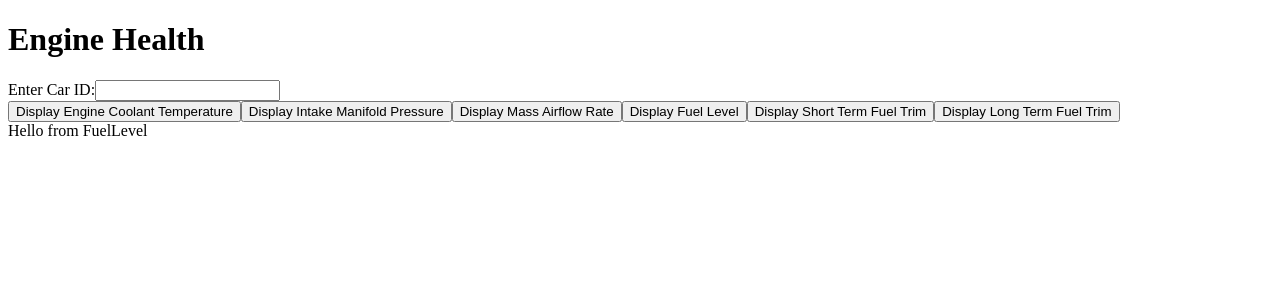
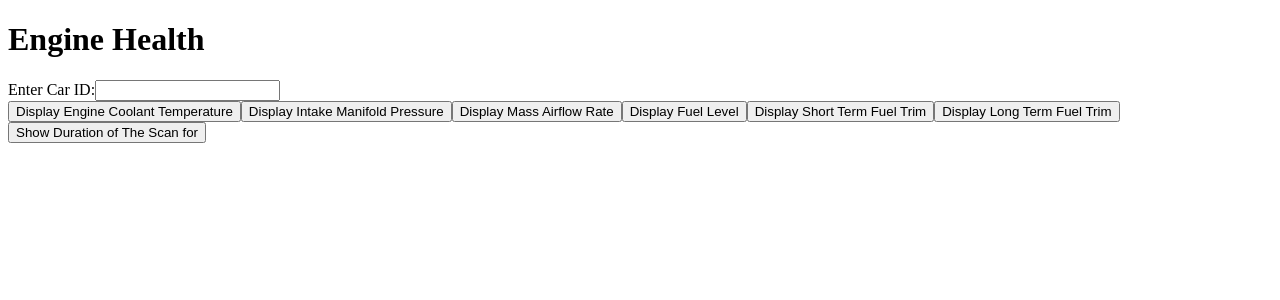
Before and after one commit to Kuky1986/obdProject, a React (Create React App) app in the folder client/: page /engineHealth in a window 1280 px wide. Both pictures are taken after a click on the button "Display Fuel Level". Shown: the top 300 px of the page. Built offline with nearby package versions, Linux system fonts and the light colour scheme.

Commit message:
FuelLevel.js

```diff
--- a/client/src/components/engineComponents/FuelLevel.js
+++ b/client/src/components/engineComponents/FuelLevel.js
@@ -1,7 +1,38 @@
-import React from 'react';
+import React, { useState } from 'react';
+import axios from 'axios';
 
-const FuelLevel = () => {
-  return <div>Hello from FuelLevel</div>;
+const FuelLevel = ({ carId }) => {
+  const [scanDuration, setScanDuration] = useState(null);
+  const [error, setError] = useState(null);
+
+  const handleButtonClick = async () => {
+    try {
+      const response = await axios.get(`/api/max_engine_runtime?carId=${carId}`);
+      const { maxEngineRuntime } = response.data;
+      if (maxEngineRuntime === null) {
+        setError(`No data available for car ID ${carId}`);
+      } else {
+        setScanDuration(maxEngineRuntime);
+        setError(null); // Reset error state if data is available
+      }
+    } catch (error) {
+      console.error('Error fetching scan duration:', error);
+      setError('Error fetching scan duration');
+    }
+  };
+
+  return (
+    <div>
+      <button onClick={handleButtonClick}>Show Duration of The Scan for {carId}</button>
+      {error && <div>Error: {error}</div>}
+      {scanDuration !== null && !error && (
+        <div>
+          <h3>Duration of The Scan for {carId}:</h3>
+          <p>{scanDuration}</p>
+        </div>
+      )}
+    </div>
+  );
 };
 
 export default FuelLevel;
--- a/client/src/components/engineComponents/MassAirflowRate.js
+++ b/client/src/components/engineComponents/MassAirflowRate.js
@@ -1,17 +1,16 @@
-import React, { useState, useEffect } from 'react';
+import React, { useState } from 'react';
 import axios from 'axios';
 import Chart from 'chart.js/auto';
 
-const MassAirflowRate = () => {
+const MassAirflowRate = ({ carId }) => {
   const [mafEngineData, setMafEngineData] = useState([]);
   const [chartInstance, setChartInstance] = useState(null);
   const [selectedChart, setSelectedChart] = useState(null);
 
   const fetchData = async () => {
-    try {
-      // Fetch data only if mafEngineData is empty or if it needs to be updated
-      if (!mafEngineData.length) {
-        const response = await axios.get(`/api/mafdata?carId=car7`);
+      try {
+        if (carId) {
+          const response = await axios.get(`/api/mafdata?carId=${carId}`);
         console.log(response.data);
         setMafEngineData(response.data);
       }
```
Also changed, not shown: 1 other file (tests, documents, lock files or other folders).
